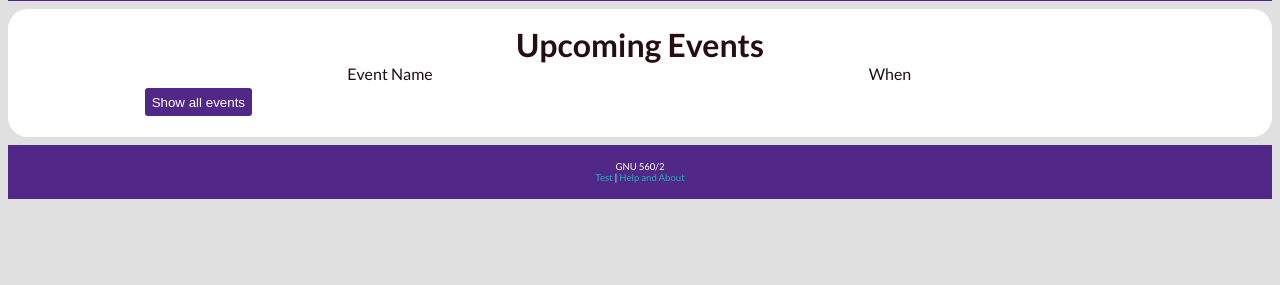
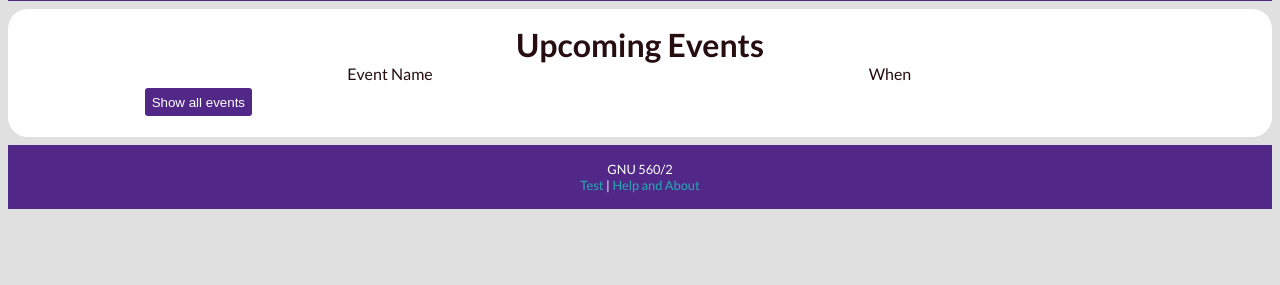
Before and after one commit to jhauserw3241/cdcdb-webserver, a Python web app: template templates/index.html in a window 1280 px wide. Shown: the part 129-414 px from the top of the page. Run offline with Jinja, Linux system fonts and the light colour scheme; the template is opened without the code that fills it, so the values that code supplies are empty.

Commit message:
Increase font size of footer

```diff
--- a/static/css/base.css
+++ b/static/css/base.css
@@ -126,7 +126,7 @@ div#content {
 
 div#footer {
 	text-align: center;
-	font-size: 60%;
+	font-size: 80%;
 }
 
 .container {
```
